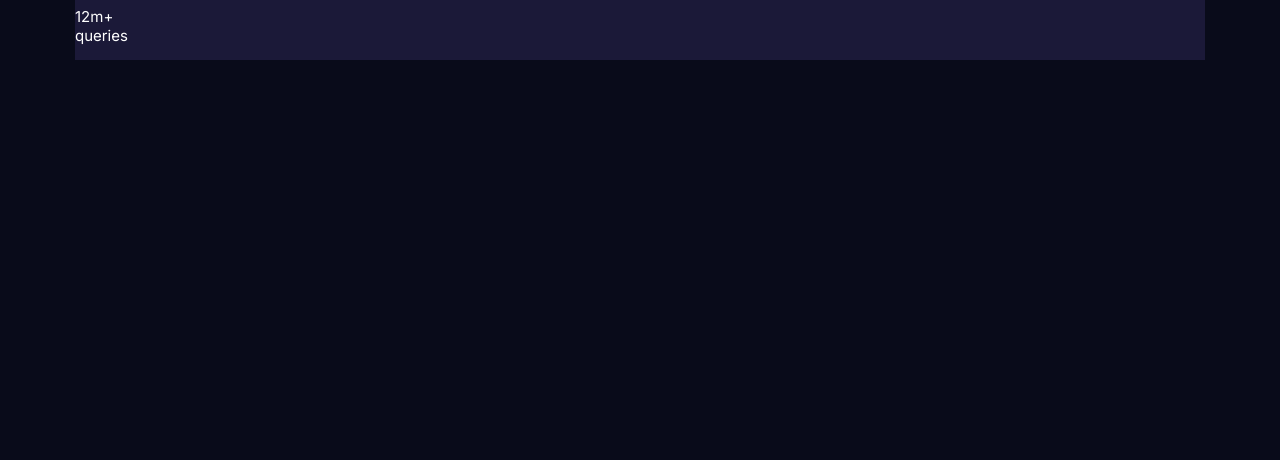
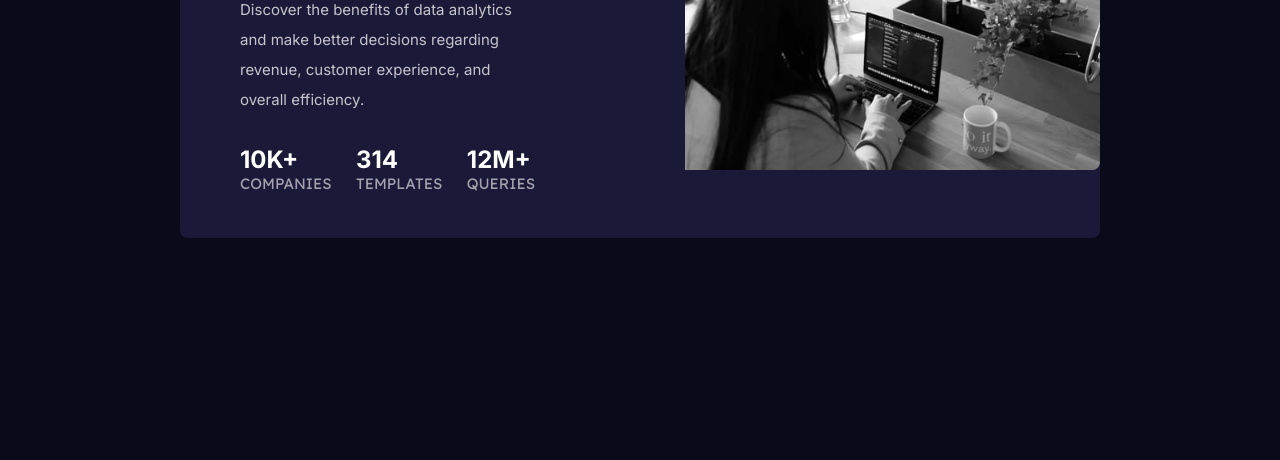
Before and after one commit to Your1405/frontendmentor-statspreviewcard, a plain HTML site: page index.html in a window 1280 px wide. Shown: the part 340-800 px from the top of the page. Drawn offline with Linux system fonts and the light colour scheme.

Commit message:
Changed some more stylings

```diff
--- a/index.html
+++ b/index.html
@@ -27,15 +27,16 @@
             Get <span class="title-color">insights</span> that help your business grow.
           </h1>
           <p class="subtext">
-            Discover the benefits of data analytics and make <br>better decisions regarding revenue, customer<br>
+            Discover the benefits of data analytics and make better decisions regarding revenue, customer
             experience, and overall efficiency.
           </p>
-
-          <p class="stats"><span class="stats-values">10k+</span><br> companies</p>
-          <p class="stats"><span class="stats-values">314</span><br> templates</p>
-          <p class="stats"><span class="stats-values">12m+</span><br> queries</p>
+          <div class="stats-content">
+            <p class="stats"><span class="stats-values">10k+</span><br> companies</p>
+            <p class="stats"><span class="stats-values">314</span><br> templates</p>
+            <p class="stats"><span class="stats-values">12m+</span><br> queries</p>
         </div>
-        <img src="images/image-header-desktop.jpg" width="150px" height="150px" class="image-content">
+        </div>
+        <img src="images/image-header-desktop.jpg" height="360px" width="415px" class="image-content">
       </div>
     </section>
     <!-- <div class="attribution">
--- a/styles.css
+++ b/styles.css
@@ -10,13 +10,60 @@ body {
     padding: 0;
 }
 
+.text-content {
+    display: flex;
+    flex-direction: column;
+    justify-content: space-around;
+    margin: 2em 4em;
+}
+
+.title {
+    font-size: 2rem;
+}
+
+.title-color {
+    color: hsl(277, 64%, 61%);
+}
+
+.subtext {
+    color: hsla(0, 0%, 100%, 0.75);
+    margin-top: -1em;
+    line-height: 2em;
+}
+
+.stats-content {
+    display: flex;
+    flex-direction: row;
+    justify-content: space-between;
+}
+
+.stats {
+    font-family: "Lexend Deca", sans-serif;
+    text-transform: uppercase;
+    color: hsla(0, 0%, 100%, 0.6)
+}
+
+.stats-values {
+    font-family: "Inter", sans-serif;
+    color: white;
+    font-weight: 700;
+    font-size: 1.5rem;
+}
+
+.stats:not(:first-child) {
+    margin-left: -5em;
+}
+
 .image-content {
-
+    margin: 0 0 0 6em;
+    border-radius: 0 .5em .5em 0;
 }
 
 .main-content {
     color: white;
     background-color: hsl(244, 38%, 16%);
     display: flex;
-    margin: 7em 5em;
+    margin: 10em 12em;
+    justify-content: space-between;
+    border-radius: .5em;
 }
```
